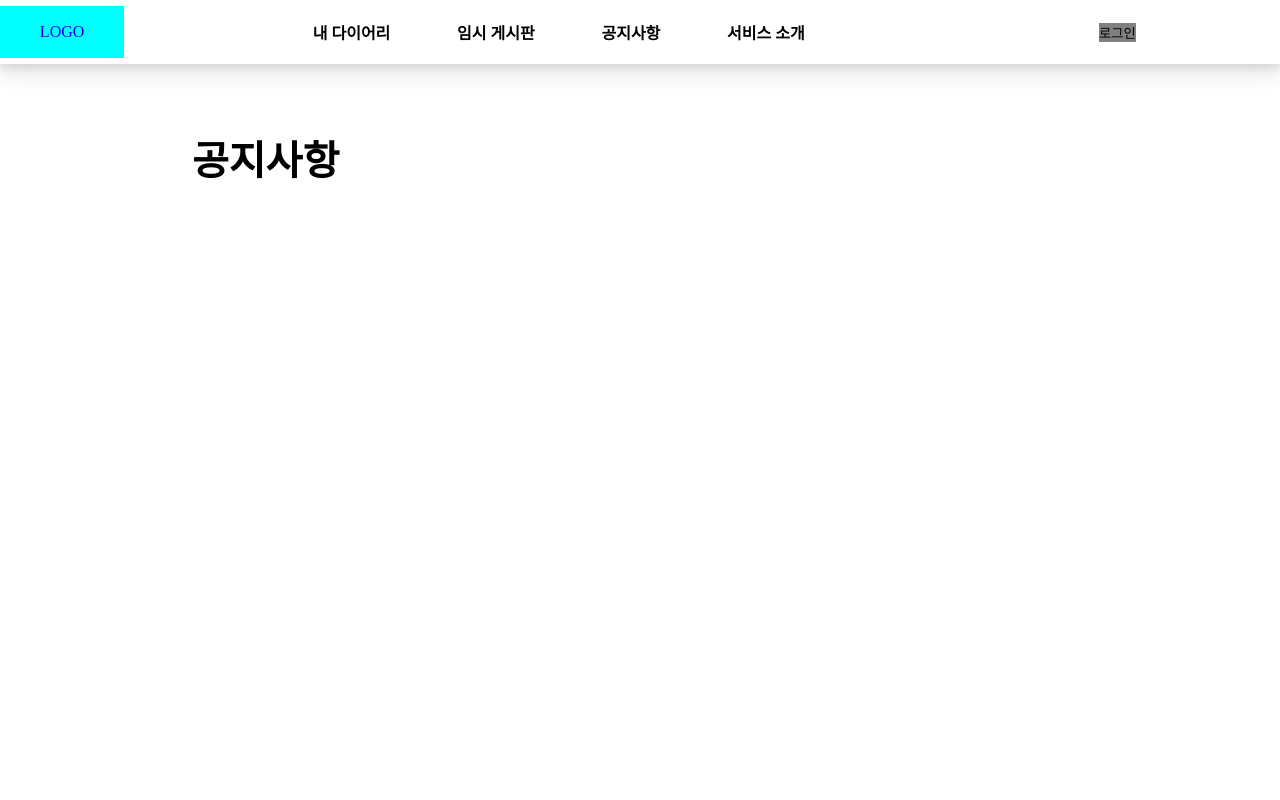
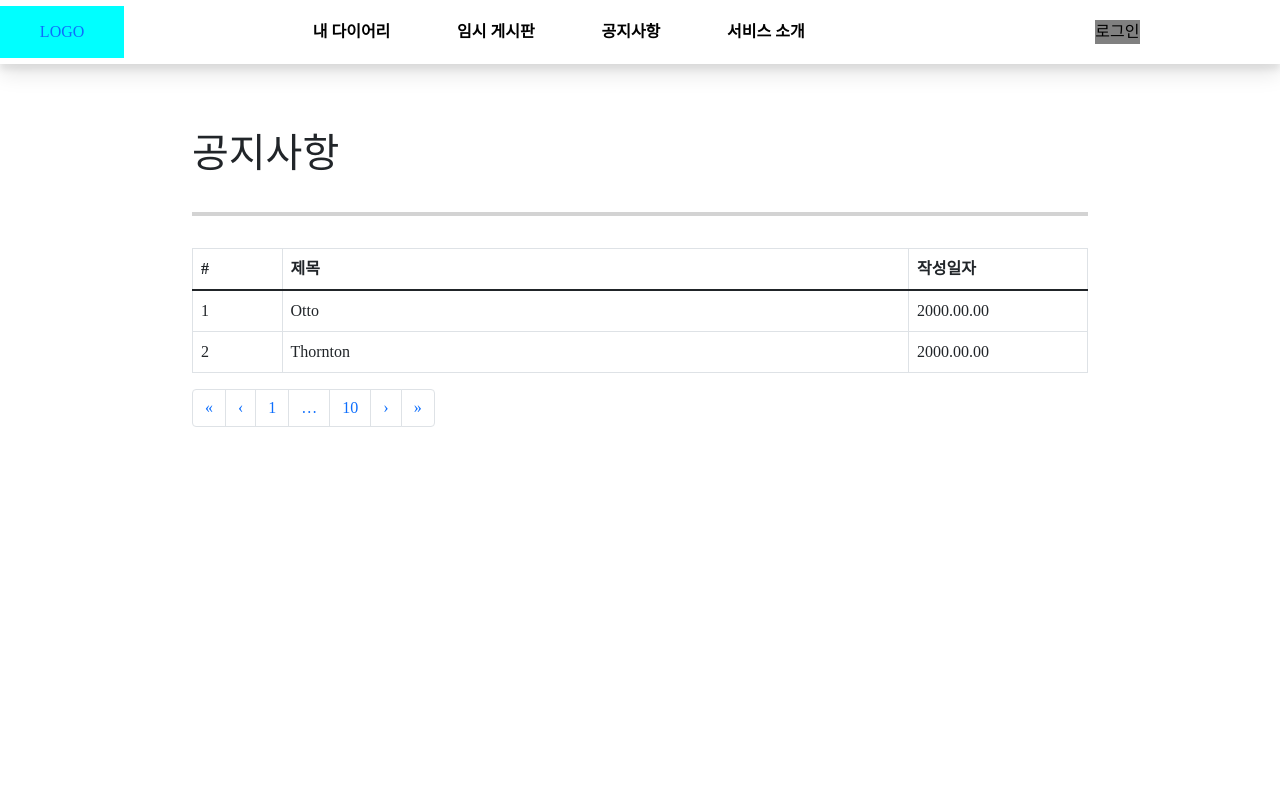
Before and after one commit to wndudwns0028/diaryToy, a Next.js app: page /notice in a window 1280 px wide. Shown: the top 800 px of the page. Built offline with nearby package versions, Linux system fonts and the light colour scheme; a web font is replaced by a local one.

Commit message:
react bootstrap 추가

```diff
--- /dev/null
+++ b/app/components/BootStrap/BoardTable.tsx
@@ -0,0 +1,28 @@
+"use client";
+import Table from "react-bootstrap/Table";
+
+export default function BoardTable() {
+  return (
+    <Table bordered hover>
+      <thead>
+        <tr>
+          <th style={{ width: "10%" }}>#</th>
+          <th style={{ width: "70%" }}>제목</th>
+          <th style={{ width: "20%" }}>작성일자</th>
+        </tr>
+      </thead>
+      <tbody>
+        <tr>
+          <td>1</td>
+          <td>Otto</td>
+          <td>2000.00.00</td>
+        </tr>
+        <tr>
+          <td>2</td>
+          <td>Thornton</td>
+          <td>2000.00.00</td>
+        </tr>
+      </tbody>
+    </Table>
+  );
+}
--- /dev/null
+++ b/app/components/BootStrap/Pagination.tsx
@@ -0,0 +1,17 @@
+import Pagination from "react-bootstrap/Pagination";
+
+function Paginations() {
+  return (
+    <Pagination>
+      <Pagination.First />
+      <Pagination.Prev />
+      <Pagination.Item>{1}</Pagination.Item>
+      <Pagination.Ellipsis />
+      <Pagination.Item>{10}</Pagination.Item>
+      <Pagination.Next />
+      <Pagination.Last />
+    </Pagination>
+  );
+}
+
+export default Paginations;
--- a/app/globals.css
+++ b/app/globals.css
@@ -11,3 +11,8 @@ body {
   overflow-x: hidden;
   font-family: "NanumNeo_Bold";
 }
+
+.divideLine {
+  border: 2px solid #d3d3d3;
+  margin-bottom: 2em;
+}
--- a/app/layout.tsx
+++ b/app/layout.tsx
@@ -4,6 +4,9 @@ import type { Metadata } from "next";
 import { Inter } from "next/font/google";
 import Navbar from "./components/menus/Navbar";
 import FooterMenu from "./components/menus/FooterMenu";
+import "bootstrap/dist/css/bootstrap.css";
+import { SSRProvider } from "react-bootstrap";
+import "bootstrap/dist/css/bootstrap.min.css";
 
 const inter = Inter({ subsets: ["latin"] });
 
--- a/app/notice/page.tsx
+++ b/app/notice/page.tsx
@@ -1,16 +1,25 @@
+"use client";
+
 import { MongoClient } from "mongodb";
 import styles from "./page.module.scss";
+import BoardTable from "../components/BootStrap/BoardTable";
+import Paginations from "../components/BootStrap/Pagination";
 
-export default async function Notice() {
+export default function Notice() {
   return (
     <div className={styles.pageContainer}>
       <div className={styles.pageBox}>
         <div className={styles.titleBox}>
           <h2 className={styles.titleText}>공지사항</h2>
         </div>
+        <div className="divideLine" />
         <div className={styles.noticeBox}>
-          <div className={styles.tableWrapper}></div>
-          <div className={styles.pagenationWrapper}></div>
+          <div className={styles.tableWrapper}>
+            <BoardTable />
+          </div>
+          <div className={styles.pagenationWrapper}>
+            <Paginations />
+          </div>
         </div>
       </div>
     </div>
--- a/app/page.tsx
+++ b/app/page.tsx
@@ -1,5 +1,6 @@
 import Head from "next/head";
 import styles from "./page.module.scss";
+import Slides from "./components/BootStrap/Slides";
 
 export default function Home() {
   return (
@@ -16,7 +17,9 @@ export default function Home() {
       </Head>
       <main>
         <div className={styles.pageContainer}>
-          <div className={styles.bannerBox}>메인페이지 배너임</div>
+          <div className={styles.bannerBox}>
+            <Slides />
+          </div>
           <div className={styles.serviceBox}>
             <div className={styles.serviceMenu}>서비스 이동 버튼임</div>
             <div className={styles.serviceMenu}>서비스 이동 버튼임</div>
--- a/package.json
+++ b/package.json
@@ -16,7 +16,7 @@
     "@types/react-dom": "18.2.7",
     "axios": "^1.4.0",
     "bcrypt": "^5.1.0",
-    "bootstrap": "^5.3.1",
+    "bootstrap": "^5.1.3",
     "eslint": "8.45.0",
     "eslint-config-next": "13.4.10",
     "framer-motion": "^10.13.0",
@@ -24,8 +24,10 @@
     "mongoose": "^7.4.1",
     "next": "13.4.10",
     "next-auth": "^4.22.3",
+    "next-images": "^1.8.5",
     "next-redux-wrapper": "^8.1.0",
     "react": "18.2.0",
+    "react-bootstrap": "^2.8.0",
     "react-dom": "18.2.0",
     "react-redux": "^8.1.2",
     "redux": "^4.2.1",
```
Also changed, not shown: app/components/BootStrap/Slides.tsx (added, +33 -0 lines), public/static/images/test.png (added), 1 other file (tests, documents, lock files or other folders).
